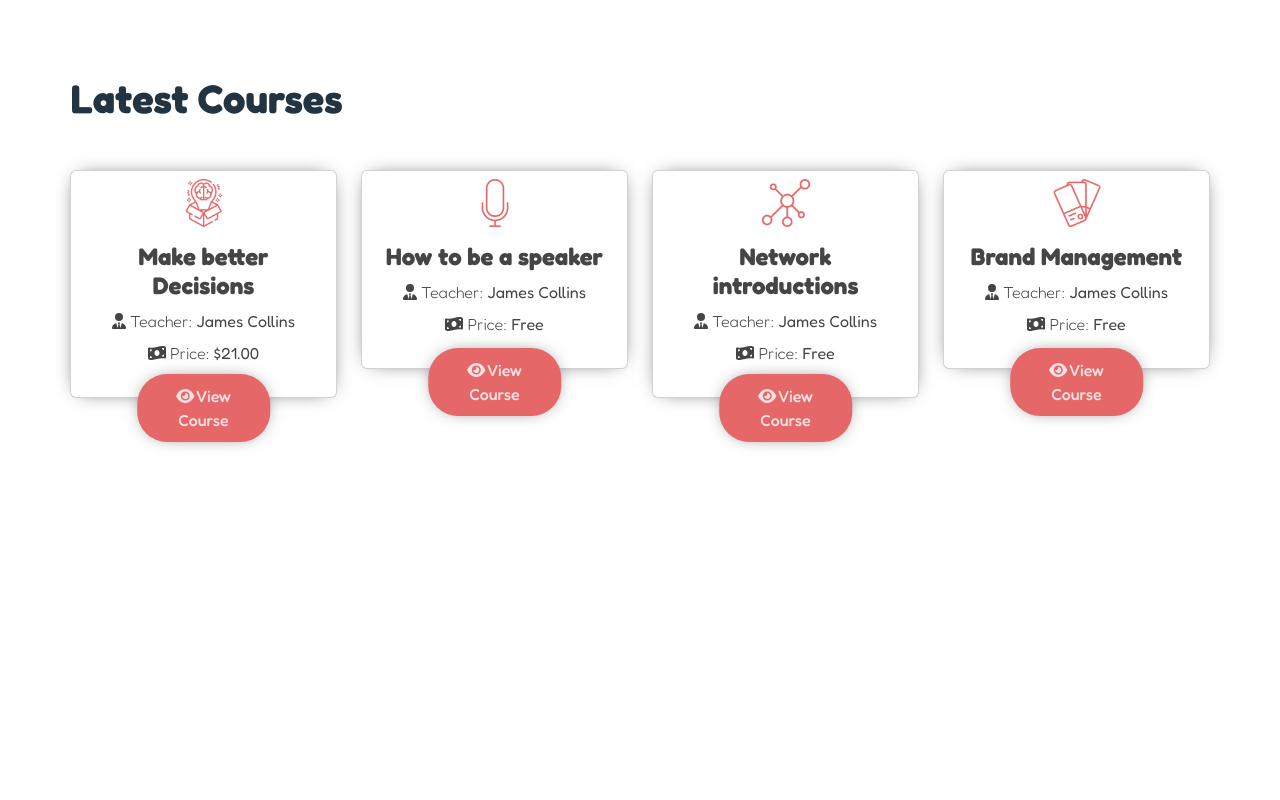
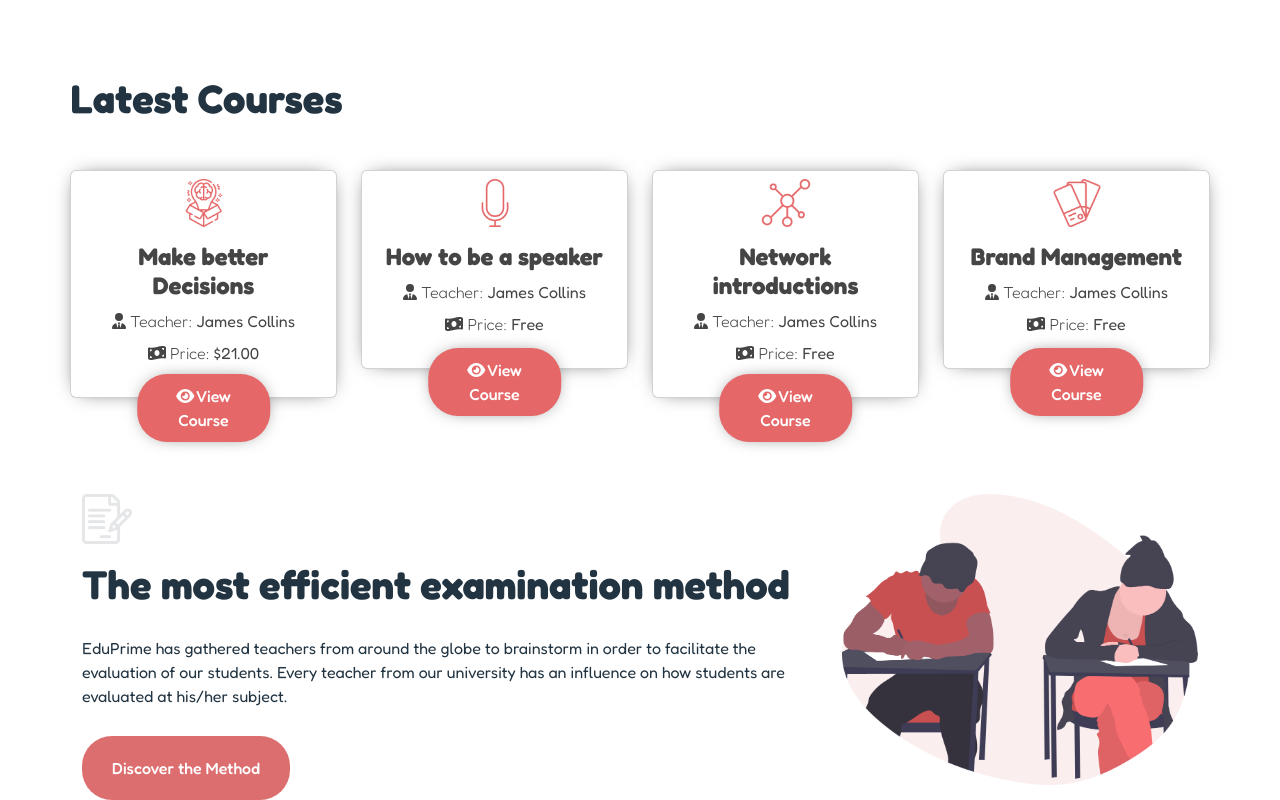
Before and after one commit to DarioGiusino/proj-html-vuejs, a Vue app: page / in a window 1280 px wide. Shown: the part 3392-4192 px from the top of the page. Before the commit the page ends 3886 px from the top, so only its background shows below. Built offline with nearby package versions, Linux system fonts and the light colour scheme.

Commit message:
more info to index+generated prese-row

```diff
--- a/src/assets/scss/style.scss
+++ b/src/assets/scss/style.scss
@@ -24,7 +24,7 @@ a {
 // * button utils
 .red-btn {
   background-color: $bg-red-2;
-  color: $text-white-2;
+  color: $text-white-1;
   font-weight: 500;
 }
 
--- a/src/components/AppMain.vue
+++ b/src/components/AppMain.vue
@@ -25,7 +25,7 @@ export default {
     <section id="courses-presentation">
         <presentation-row :icon="coursesPresentation.icon" :image="coursesPresentation.image"
             :title="coursesPresentation.title" :paragraph="coursesPresentation.paragraph" button-color="yellow-btn"
-            button-label="Browse through courses"></presentation-row>
+            :button-label="coursesPresentation.button"></presentation-row>
     </section>
 
     <!-- # faculties -->
@@ -48,6 +48,9 @@ export default {
     <!-- # latest courses -->
     <section id="latest-courses">
         <latest-courses></latest-courses>
+        <presentation-row :icon="examsPresentation.icon" :image="examsPresentation.image"
+            :title="examsPresentation.title" :paragraph="examsPresentation.paragraph" button-color="red-btn"
+            :button-label="examsPresentation.button"></presentation-row>
     </section>
 </template>
 
--- a/src/data/index.js
+++ b/src/data/index.js
@@ -77,6 +77,7 @@ const coursesPresentation = {
     "At EduPrime, it doesn't matter what domain you wish to pursue a career in. Here you can find a course that satisfies your needs within a click away and applies for a course in a matter of minutes. EduPrime is ranked as the most versatile university in the world, thanks to the number of courses it provides.",
   icon: "Books-icon.png",
   image: "Graduation-Illustration.png",
+  button: "Browse through courses",
 };
 
 const examsPresentation = {
@@ -85,6 +86,7 @@ const examsPresentation = {
     "EduPrime has gathered teachers from around the globe to brainstorm in order to facilitate the evaluation of our students. Every teacher from our university has an influence on how students are evaluated at his/her subject.",
   icon: "Exam-icon.png",
   image: "Exam-Illustration.png",
+  button: "Discover the Method",
 };
 
 const feesPresentation = {
@@ -93,6 +95,7 @@ const feesPresentation = {
     "EduPrime has gathered teachers from around the globe to brainstorm in order to facilitate the evaluation of our students. Every teacher from our university has an influence on how students are evaluated at his/her subject.",
   icon: "Exam-icon-1.png",
   image: "Girl-Illustration.png",
+  button: "List of Fees",
 };
 
 export {
```
